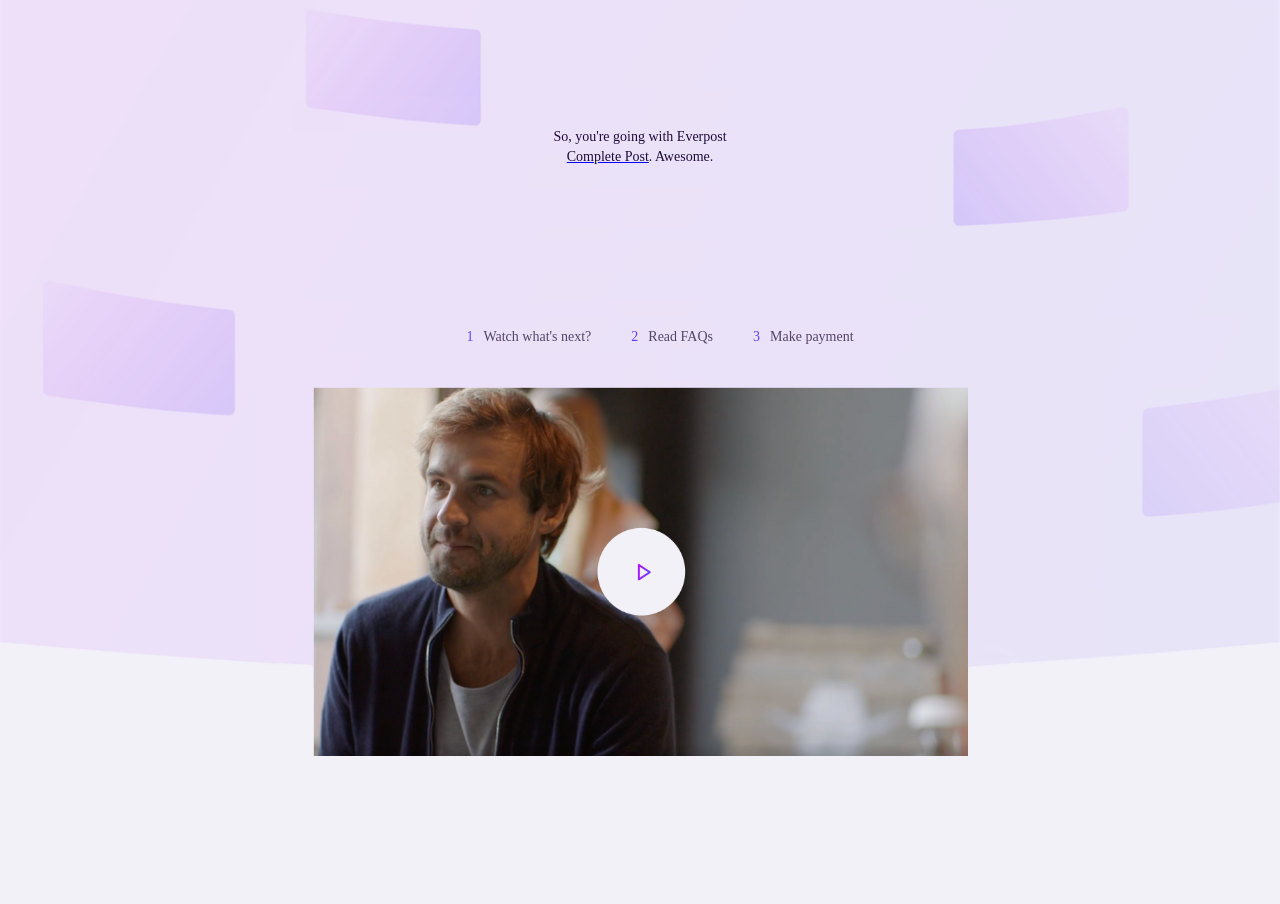
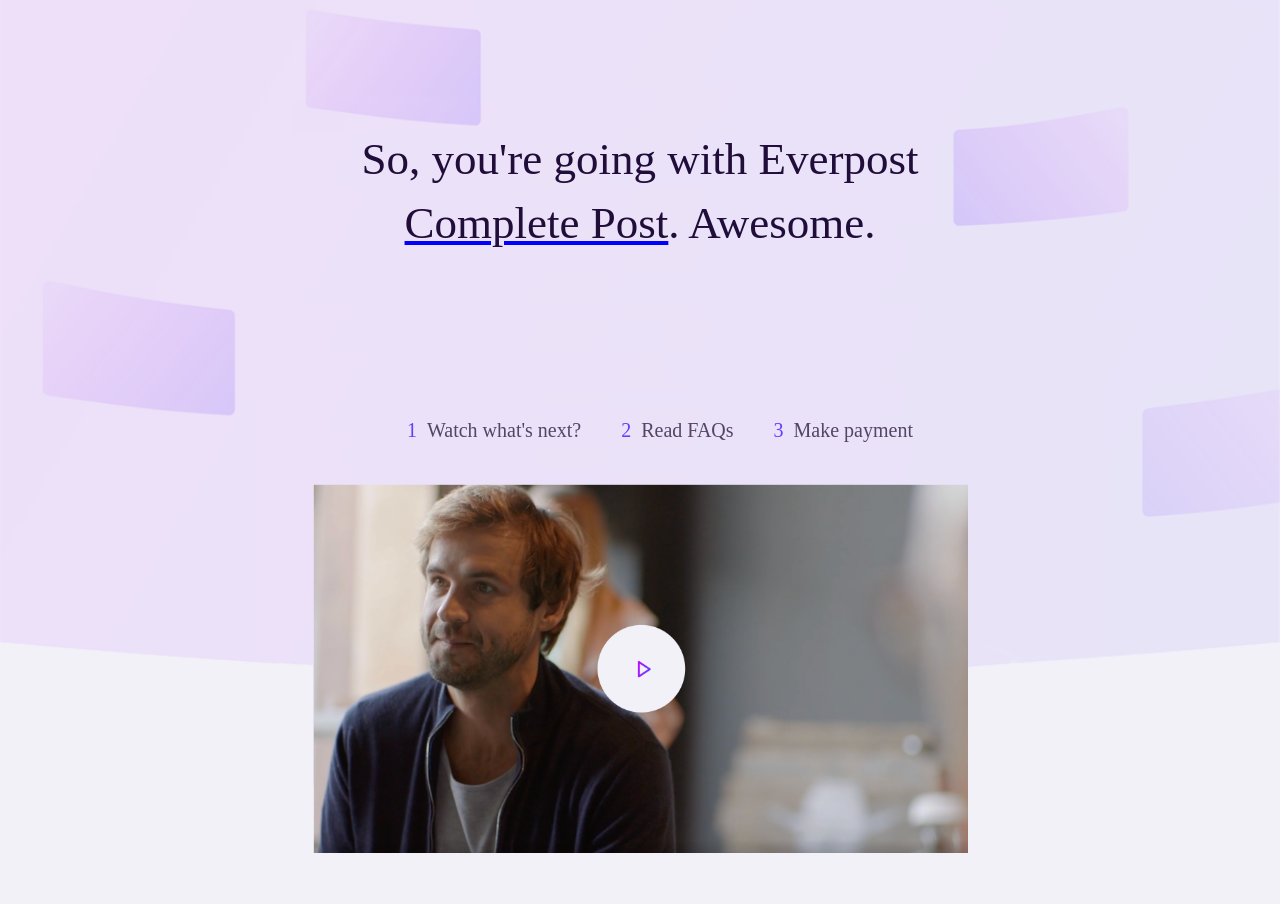
Before and after one commit to fortitudeman/Everpost-DjangoReactStripe-, a React (Create React App) app: page / in a window 1280 px wide. Shown: the part 80-984 px from the top of the page. Built offline with nearby package versions, Linux system fonts and the light colour scheme.

Commit message:
update frontend

```diff
--- a/src/pages/integration.js
+++ b/src/pages/integration.js
@@ -23,7 +23,7 @@
                         <img src={logostripe} alt="stripelogo" className="logostripe pull-right" width="10%"/>
                     </div>
                     <div className="text">
-                        <p>
+                        <p style={{fontSize:"4.5rem"}}>
                             <span>
                                 So, you're going with Everpost
                             </span>
@@ -33,7 +33,7 @@
                         </p>
                     </div>
                     <div className="text">
-                        <nav>
+                        <nav style={{fontSize:"2rem"}}>
                             <a href="#" className="link"><span className="number">1</span>Watch what's next?</a>
                             <a href="#" className="link"><span className="number">2</span>Read FAQs</a>
                             <a href="#" className="link"><span className="number">3</span>Make payment</a>
@@ -55,7 +55,7 @@
                         </div>
                         <center>
                             <div className="text">
-                                <nav>
+                                <nav style={{fontSize:"2rem"}}>
                                     <a href="#" className="link"><span className="number">1</span>Watch what's next?</a>
                                     <a href="#" className="link"><span className="number">2</span>Read FAQs</a>
                                     <a href="#" className="link"><span className="number">3</span>Make payment</a>
```
